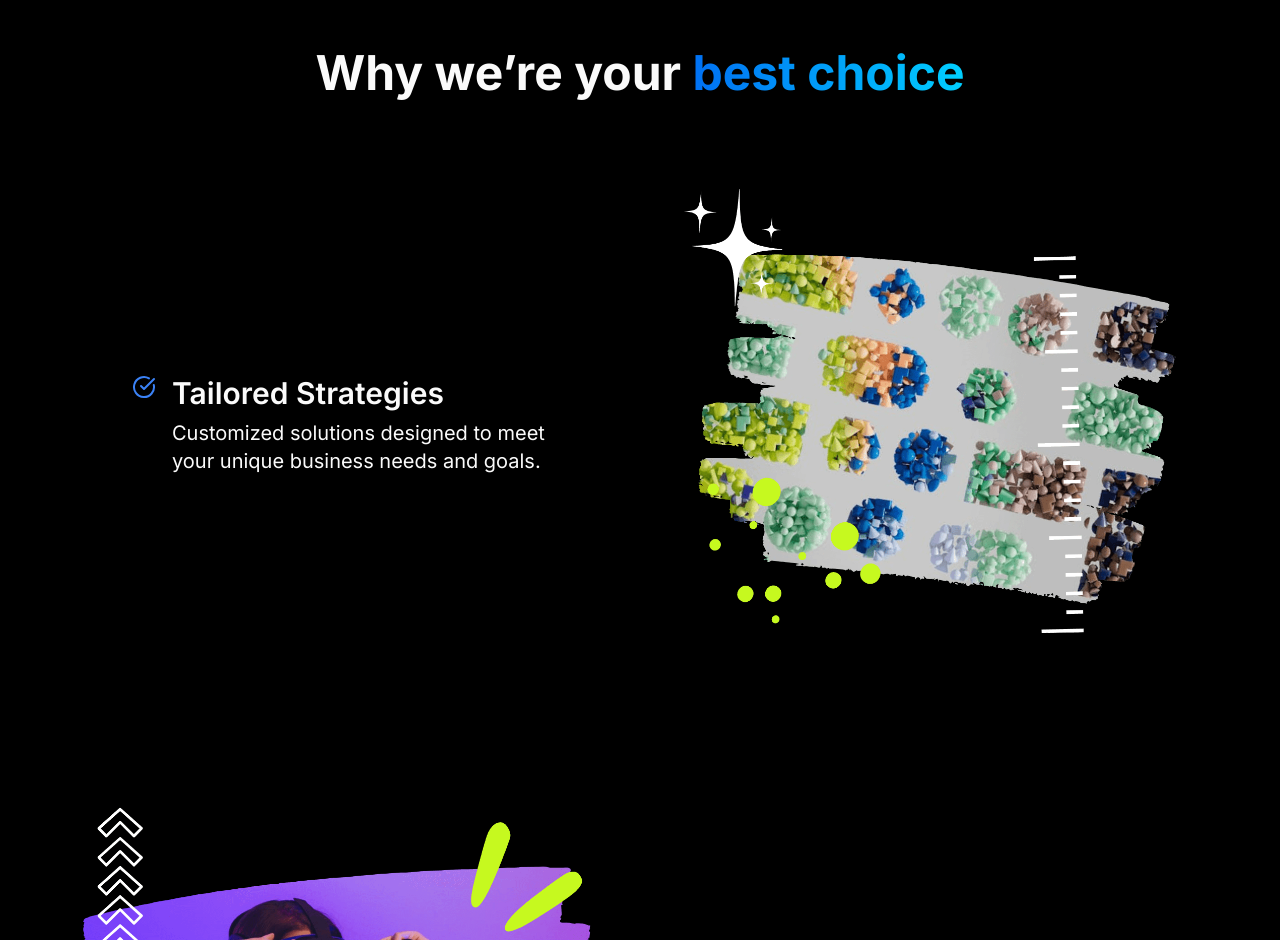
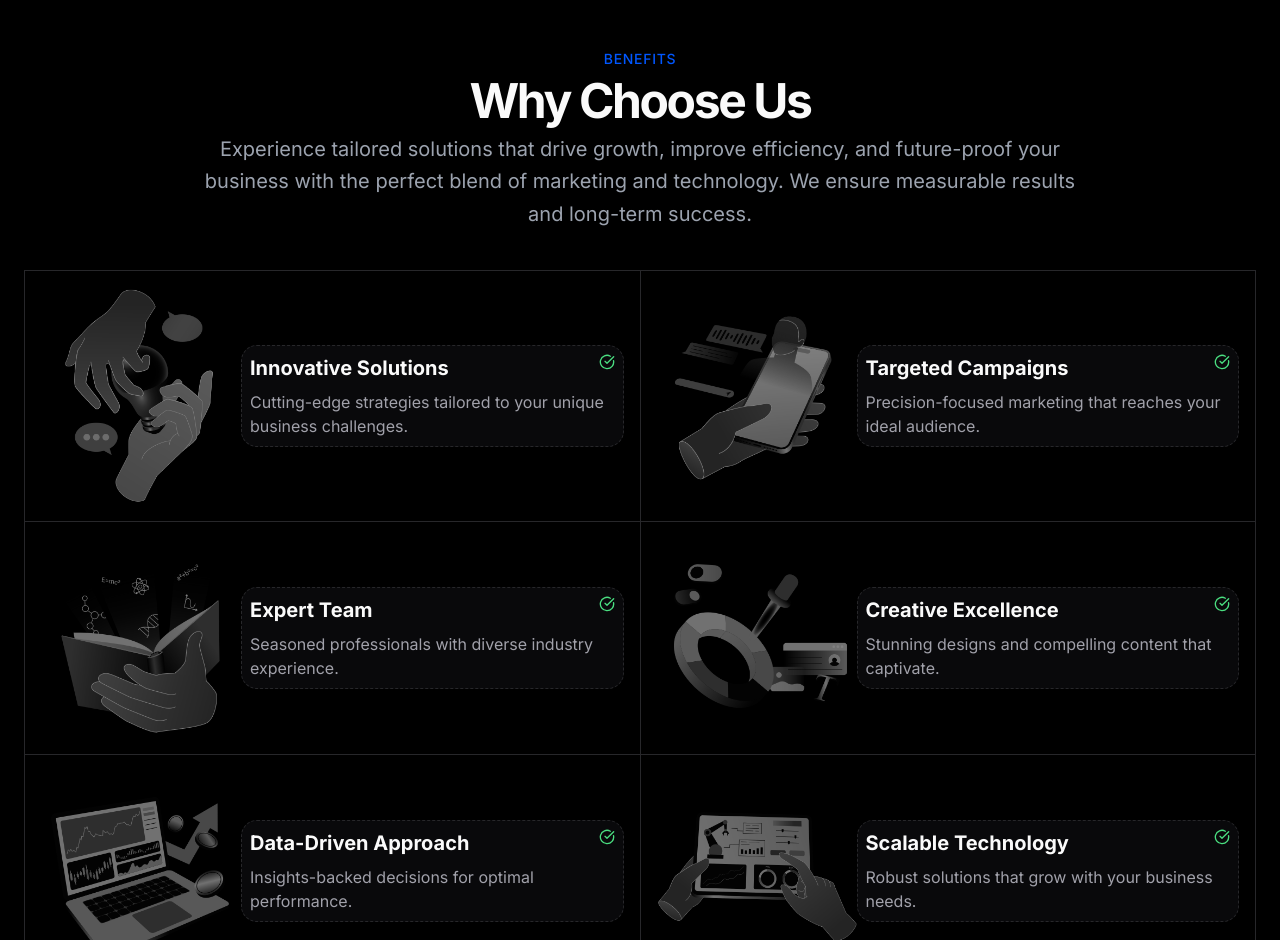
Before and after one commit to itsjmendez/allwedoisweb, a Next.js app: page / in a window 1280 px wide. Shown: the part 1860-2800 px from the top of the page. Built offline with nearby package versions, Linux system fonts and the light colour scheme.

Commit message:
refactor: benefits layout

```diff
--- a/components/benefits/benefits.tsx
+++ b/components/benefits/benefits.tsx
@@ -1,73 +1,112 @@
+import React from 'react';
+import { ArrowRight, CheckCircle } from 'lucide-react';
+import { Button } from '@/components/ui/button';
 import Image from 'next/image';
-import { CheckCircle } from 'lucide-react';
 
-const benefits = [
-  {
-    title: 'Tailored Strategies',
-    description:
-      'Customized solutions designed to meet your unique business needs and goals.',
-    image: '/benefit-2.png',
-  },
-  {
-    title: 'Expert Team',
-    description:
-      'Our team of experienced professionals ensures top-notch service and support.',
-    image: '/benefit-1.png',
-  },
-  {
-    title: 'Proven Results',
-    description:
-      'Track record of success with measurable results that drive growth and revenue.',
-    image: '/benefit-3.png',
-  },
-];
+export default function Benefits() {
+  return (
+    <section className="w-full py-12 md:py-24 lg:py-32 text-foreground">
+      <div className="container">
+        <div className="flex flex-col items-center justify-center space-y-4 md:text-center mb-10">
+          <div className="space-y-2">
+            <h3 className="text-sm font-medium uppercase tracking-wider text-[rgb(0,87,255)]">
+              Benefits
+            </h3>
+            <h2 className="text-3xl font-bold tracking-tighter sm:text-5xl">
+              Why Choose Us
+            </h2>
+            <p className="max-w-[900px] text-gray-400 md:text-xl/relaxed lg:text-base/relaxed xl:text-xl/relaxed">
+              Experience tailored solutions that drive growth, improve
+              efficiency, and future-proof your business with the perfect blend
+              of marketing and technology. We ensure measurable results and
+              long-term success.
+            </p>
+          </div>
+        </div>
 
-const Benefits = () => {
-  return (
-    <section className="relative py-12 md:py-24 lg:py-32">
-      <div className="container mx-auto px-6 md:px-12">
-        <h2 className="text-3xl sm:text-5xl font-bold md:text-center mb-8">
-          Why we’re your{' '}
-          <span className="text-transparent bg-clip-text bg-gradient-to-r from-[#0070f3] to-[#00cfff]">
-            best choice
-          </span>
-        </h2>
-        <div className="grid gap-10 grid-cols-1">
+        <div className="grid grid-cols-1 md:grid-cols-2 gap-px bg-zinc-200 dark:bg-border border">
           {benefits.map((benefit, index) => (
             <div
               key={index}
-              className={`flex flex-col ${
-                index % 2 === 0 ? 'lg:flex-row' : 'lg:flex-row-reverse'
-              }`}
+              className="p-4 md:flex items-center transition-colors bg-background"
             >
-              <div className="w-full p-6 my-auto">
-                <div className="flex items-start sm:justify-center">
-                  <CheckCircle className="text-blue-500 w-6 h-6 flex-shrink-0 mr-4" />
-                  <div className="">
-                    <h3 className="text-xl md:text-3xl font-semibold">
-                      {benefit.title}
-                    </h3>
-                    <p className="mt-2 md:text-xl max-w-96">
-                      {benefit.description}
-                    </p>
-                  </div>
-                </div>
-              </div>
-              <div className="w-full p-6">
-                <Image
-                  src={benefit.image}
-                  alt={benefit.title}
-                  width={700} // Adjust width and height as needed
-                  height={400}
-                  className="rounded-lg object-contain"
-                />
+              <Image
+                width={200}
+                height={200}
+                src={benefit.imgSrc}
+                alt={benefit.imgAlt}
+                className="object-cover mx-auto grayscale contrast-125 brightness-50"
+              />
+              <div className="border border-dashed rounded-2xl p-2 relative bg-secondaryBackground">
+                <h3 className="md:text-xl font-bold mb-2 flex items-center">
+                  {benefit.title}
+                </h3>
+                <p className="text-zinc-500 dark:text-zinc-400 text-sm md:text-base">
+                  {benefit.description}
+                </p>
+                <CheckCircle className="absolute w-4 h-4 right-2 top-2 text-green-400" />
               </div>
             </div>
           ))}
         </div>
+
+        <div className="mt-4 text-center">
+          <Button
+            asChild
+            size="lg"
+            className="mt-4 bg-[rgb(0,87,255)] text-primary hover:bg-primary/90 hover:text-primary-foreground"
+          >
+            <a
+              href="#"
+              className="inline-flex items-center justify-center px-6 py-3 text-sm font-medium text-white bg-blue-600 hover:bg-blue-700 focus:outline-none focus:ring-2 focus:ring-offset-2 focus:ring-blue-500 transition-colors"
+            >
+              Get Started Today
+              <ArrowRight className="ml-2 h-4 w-4" />
+            </a>
+          </Button>
+        </div>
       </div>
     </section>
   );
-};
+}
 
-export default Benefits;
+const benefits = [
+  {
+    title: 'Innovative Solutions',
+    description:
+      'Cutting-edge strategies tailored to your unique business challenges.',
+    imgSrc: '/images/benefits/innovative-solutions.png',
+    imgAlt: 'Innovative Solutions',
+  },
+  {
+    title: 'Targeted Campaigns',
+    description:
+      'Precision-focused marketing that reaches your ideal audience.',
+    imgSrc: '/images/benefits/targeted-campaigns.png',
+    imgAlt: 'Targeted Campaigns',
+  },
+  {
+    title: 'Expert Team',
+    description: 'Seasoned professionals with diverse industry experience.',
+    imgSrc: '/images/benefits/expert-team.png',
+    imgAlt: 'Expert Team',
+  },
+  {
+    title: 'Creative Excellence',
+    description: 'Stunning designs and compelling content that captivate.',
+    imgSrc: '/images/benefits/creative-excellence.png',
+    imgAlt: 'Creative Excellence',
+  },
+  {
+    title: 'Data-Driven Approach',
+    description: 'Insights-backed decisions for optimal performance.',
+    imgSrc: '/images/benefits/data-driven-approach.png',
+    imgAlt: 'Data-Driven Approach',
+  },
+  {
+    title: 'Scalable Technology',
+    description: 'Robust solutions that grow with your business needs.',
+    imgSrc: '/images/benefits/scalable-technology.png',
+    imgAlt: 'Scalable Technology',
+  },
+];
```
